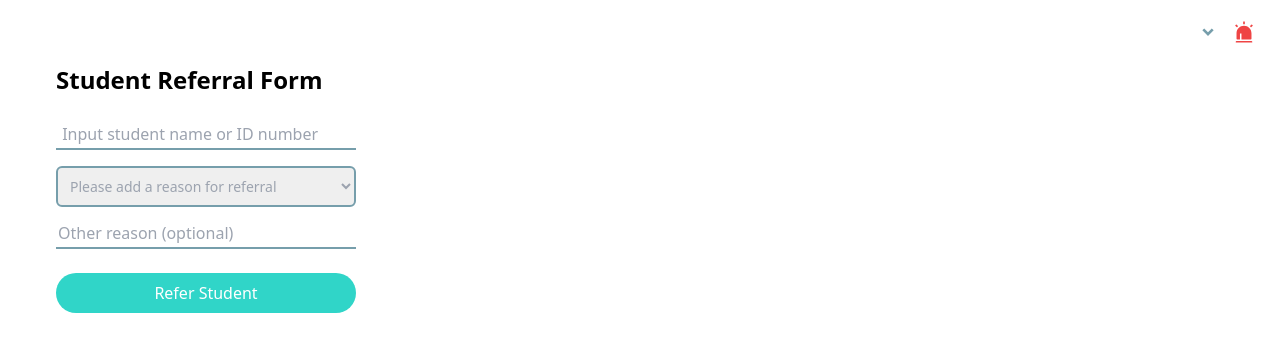
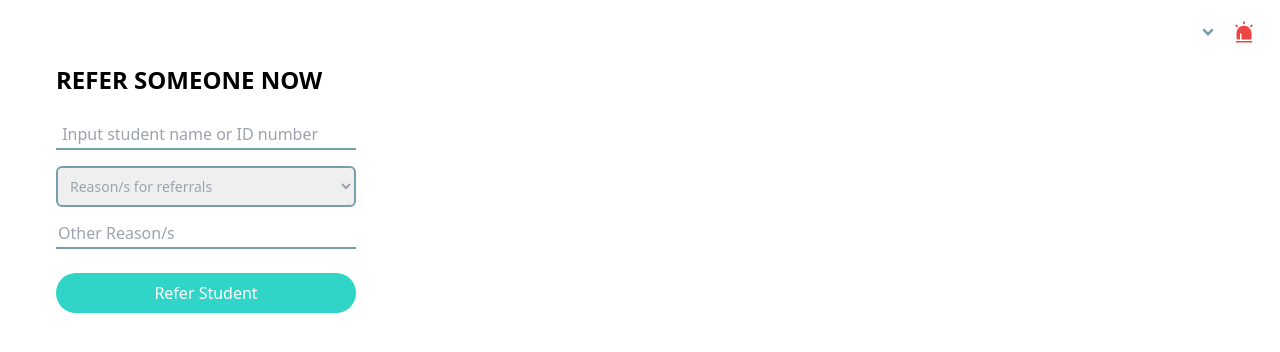
Before and after one commit to Znerree/2223-sem2-g2-g3-12-WellTalkWebsite-v2, a React (Vite) app in the folder welltalkwebapp_frontend/: page /student-referral in a window 1280 px wide. Shown: the top 352 px of the page. Built offline with nearby package versions, Linux system fonts and the light colour scheme.

Commit message:
Details
Reason for Referral Temps

```diff
--- a/welltalkwebapp_frontend/src/pages/private-pages/StudentReferral.tsx
+++ b/welltalkwebapp_frontend/src/pages/private-pages/StudentReferral.tsx
@@ -15,7 +15,7 @@ export const StudentReferral = () => {
     <>
       <ReferralHeader />
       <div className=" ml-14">
-        <h1 className="font-semibold text-2xl">Student Referral Form</h1>
+        <h1 className="font-semibold text-2xl">REFER SOMEONE NOW</h1>
         <form className=" py-6 left-0 w-[300px] flex flex-col">
           <input
             type="text"
@@ -30,15 +30,15 @@ export const StudentReferral = () => {
             defaultValue="label"
           >
             <option disabled value="label" hidden>
-              Please add a reason for referral
+              Reason/s for referrals
             </option>
-            <option value="Counselor">Bully</option>
-            <option value="Non-Counselor">Badlungon</option>
-            <option value="Non-Counselor">Bastos</option>
+            <option value="Counselor">Sample 1</option>
+            <option value="Non-Counselor">Sample 2</option>
+            <option value="Non-Counselor">Sample 3</option>
           </select>
           <input
             type="text"
-            placeholder="Other reason (optional)"
+            placeholder="Other Reason/s"
             style={inputStyle}
           />
           <button
```
